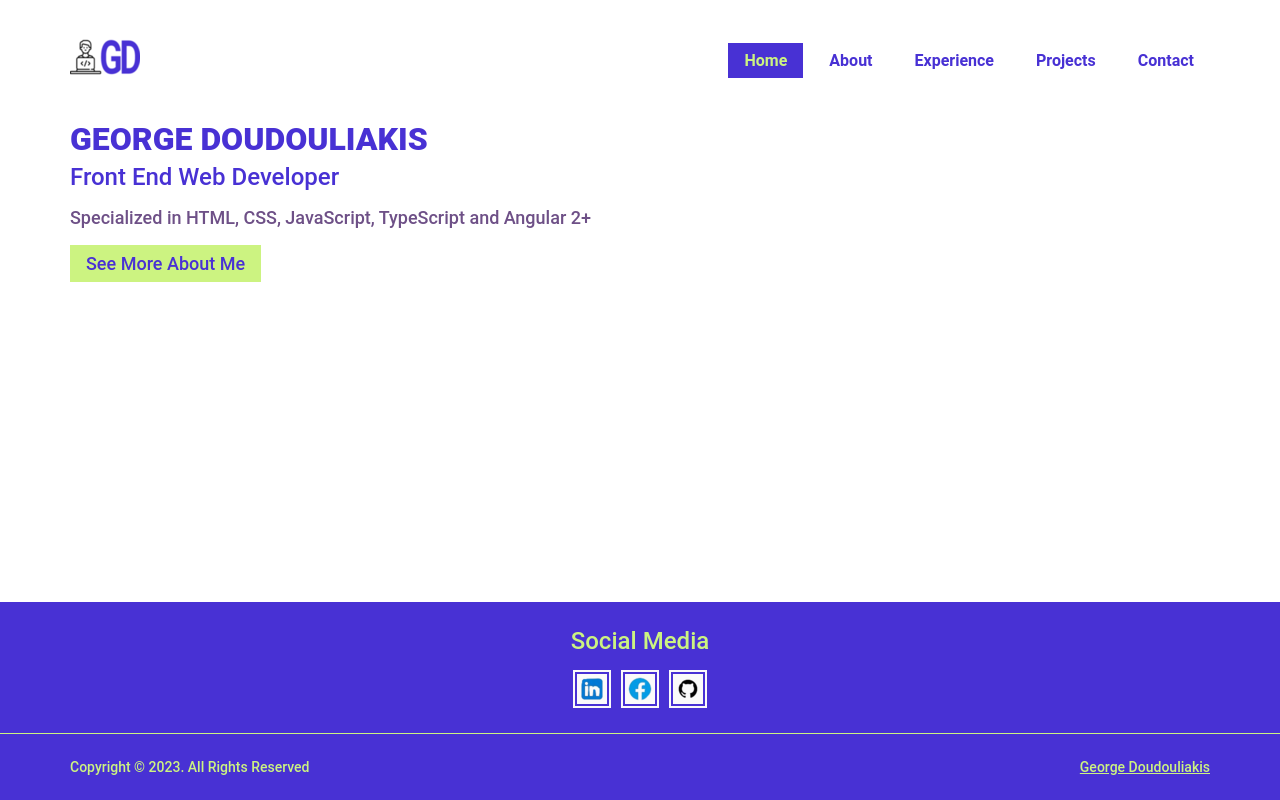
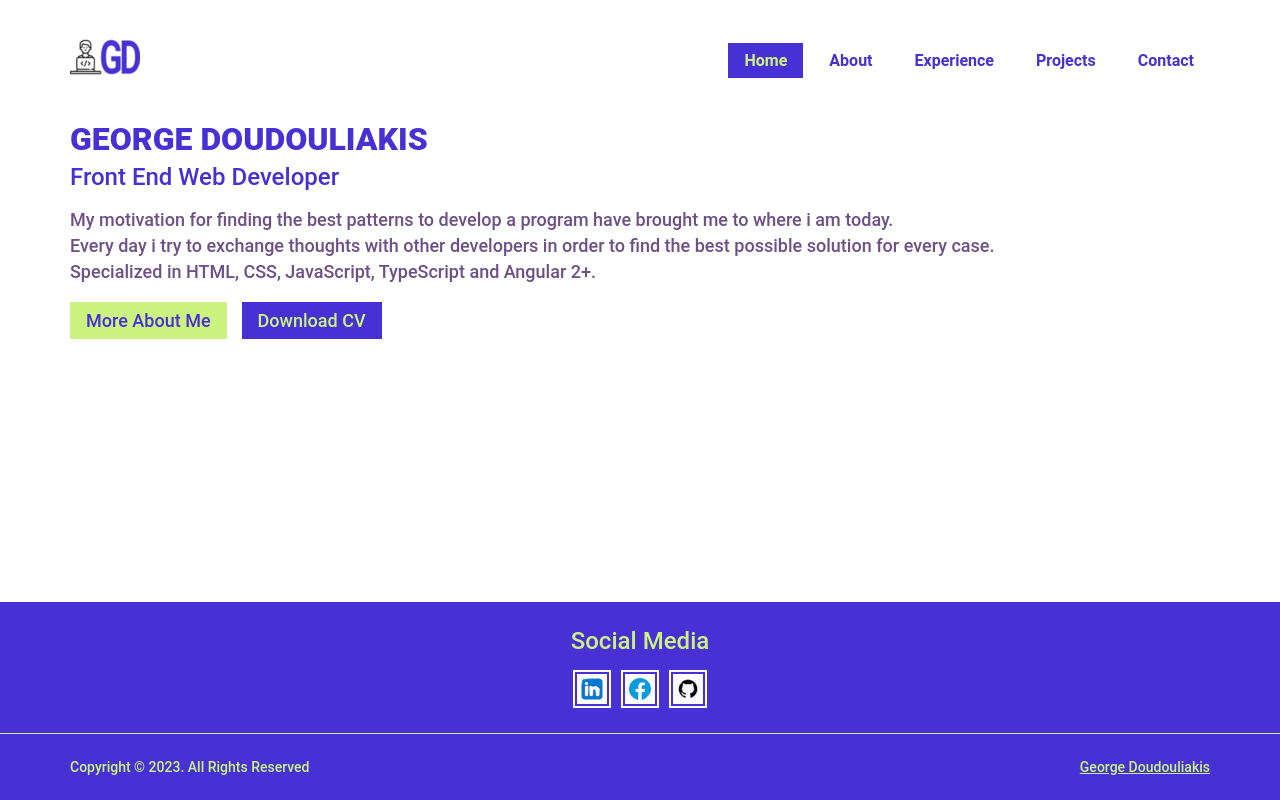
Before and after one commit to GeorgiosDoudouliakis/george-doudouliakis-dev, an Angular app: page / in a window 1280 px wide. Built offline with nearby package versions, Linux system fonts and the light colour scheme.

Commit message:
refactor: Add a download cv button and more text on home intro

```diff
--- a/src/app/pages/home/components/home-intro/home-intro.component.html
+++ b/src/app/pages/home/components/home-intro/home-intro.component.html
@@ -1,6 +1,11 @@
 <div class="intro">
   <h1>GEORGE DOUDOULIAKIS</h1>
   <h2 gdTypeWriter="Front End Web Developer"></h2>
-  <p>Specialized in HTML, CSS, JavaScript, TypeScript and Angular 2+</p>
-  <button><a routerLink="about" class="primary-btn">See More About Me</a></button>
+  <p>My motivation for finding the best patterns to develop a program have brought me to where i am today.</p>
+  <p>Every day i try to exchange thoughts with other developers in order to find the best possible solution for every case.</p>
+  <p>Specialized in HTML, CSS, JavaScript, TypeScript and Angular 2+.</p>
+  <div class="buttons-container">
+    <button><a routerLink="about" class="primary-btn">More About Me</a></button>
+    <a href="/assets/cv-pdf/DOUDOULIAKIS_GEORGIOS_CV.pdf" class="secondary-btn" target="_self" download>Download CV</a>
+  </div>
 </div>
--- a/src/app/pages/home/components/home-intro/home-intro.component.scss
+++ b/src/app/pages/home/components/home-intro/home-intro.component.scss
@@ -14,11 +14,21 @@
     p {
       font-size: 18px;
       color: var(--font-color);
-      margin-bottom: 25px;
+      line-height: 26px;
+
+      &:last-of-type {
+        margin-bottom: 25px;
+      }
     }
 
-    button {
-      font-size: 18px;
+    .buttons-container {
+      button {
+        margin-right: 15px;
+      }
+
+      a {
+        font-size: 18px;
+      }
     }
   }
 }
```
Also changed, not shown: 1 other file (tests, documents, lock files or other folders).
